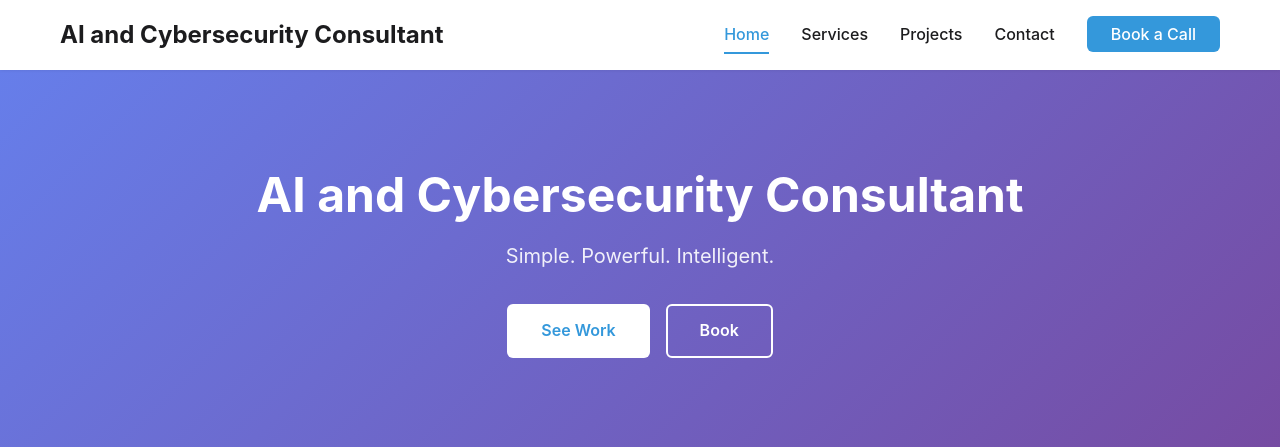
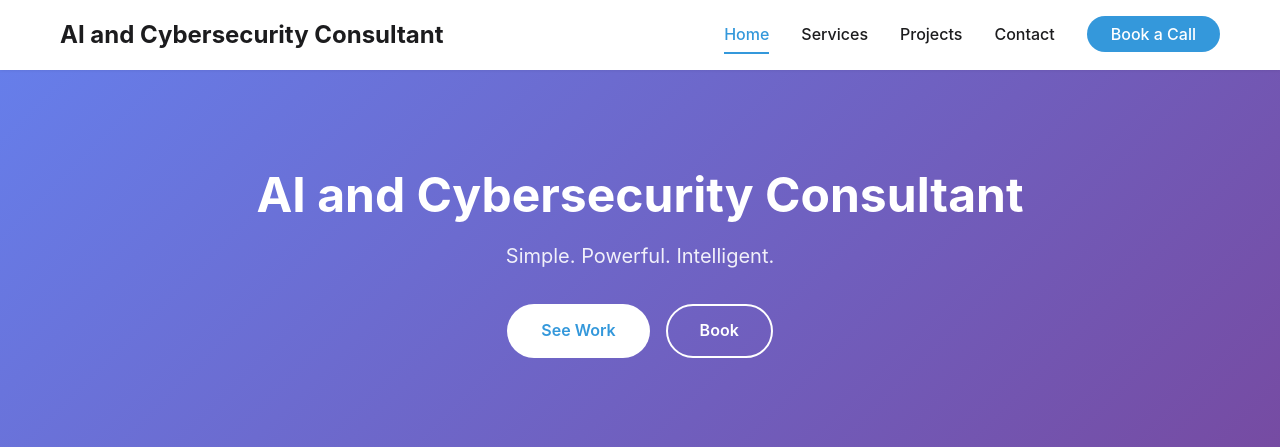
Before and after one commit to Eagolo135/Eagolo135.github.io, a Jekyll site: the page built from index.html, in a window 1280 px wide. Shown: the top 447 px of the page. Built offline with Jekyll 4.4.1, drawn with Linux system fonts in a browser that asks for light colours.

Commit message:
Make buttons more rounded

```diff
--- a/assets/css/style.css
+++ b/assets/css/style.css
@@ -115,7 +115,7 @@ a:hover {
     background-color: var(--primary-color);
     color: var(--white) !important;
     padding: 0.5rem 1.5rem !important;
-    border-radius: 0.375rem;
+    border-radius: 9999px;
     border: none !important;
 }
 
@@ -173,7 +173,7 @@ a:hover {
 .btn {
     display: inline-block;
     padding: 0.75rem 2rem;
-    border-radius: 0.375rem;
+    border-radius: 9999px;
     font-weight: 600;
     text-align: center;
     transition: all 0.3s ease;
```
